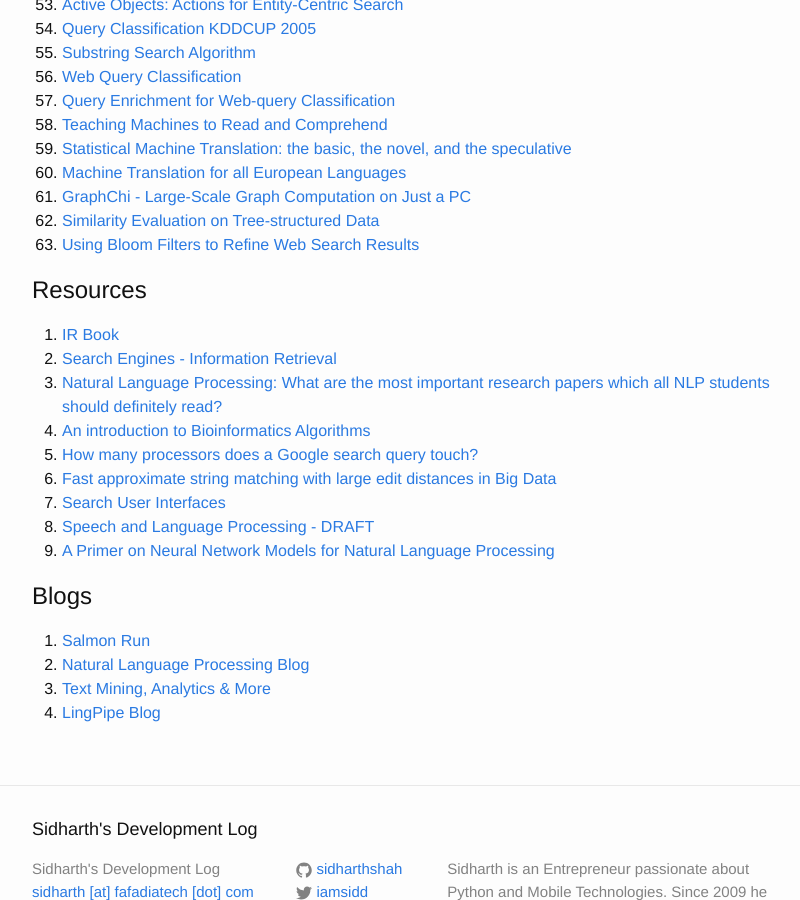
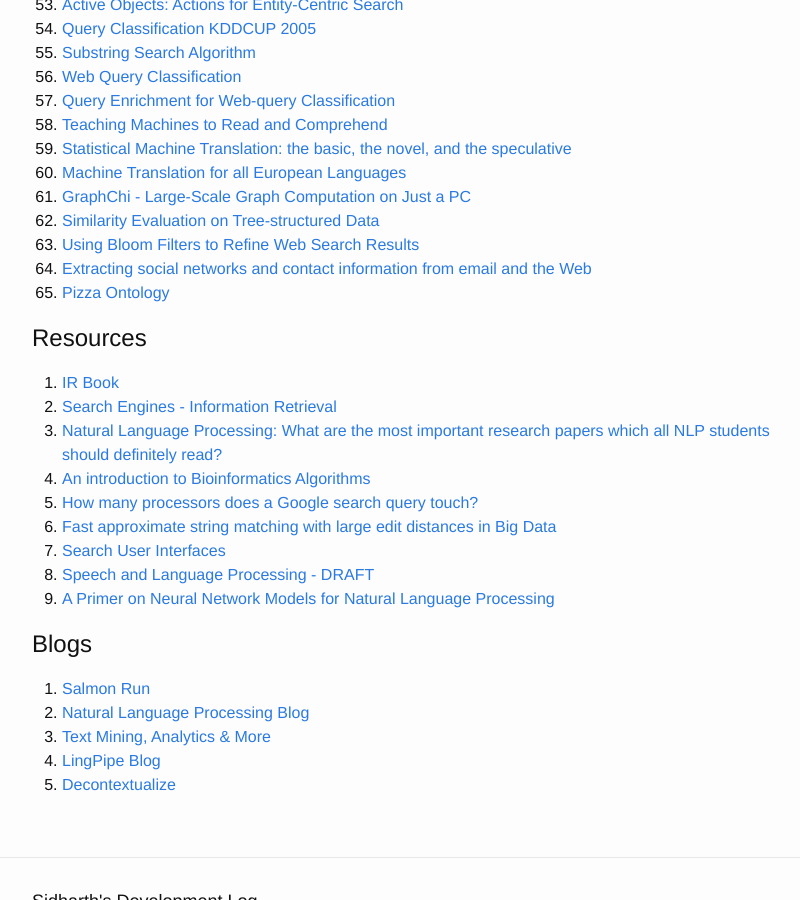
Before and after one commit to sidharthshah/sidharthshah.github.com, a Jekyll site: the page built from information-retrieval.md, in a window 1280 px wide and 900 px high, scrolled down 2298 px. Shown: the whole window, without its empty margins (238-1038 px from the left). Built offline with Jekyll 4.4.1, drawn with Linux system fonts in a browser that asks for light colours.

Commit message:
added blog and few more links

```diff
--- a/information-retrieval.md
+++ b/information-retrieval.md
@@ -104,6 +104,8 @@
 61. [GraphChi - Large-Scale Graph Computation on Just a PC](http://www.cs.cmu.edu/~pavlo/courses/fall2013/static/papers/osdi2012-graphchi.pdf)
 62. [Similarity Evaluation on Tree-structured Data](http://web.kaust.edu.sa/faculty/PanosKalnis/Publications/sigmod05.pdf)
 63. [Using Bloom Filters to Refine Web Search Results](http://research.microsoft.com/en-us/um/people/navendu/mypapers/webdb05tr.pdf)
+64. [Extracting social networks and contact information from email and the Web](http://scholarworks.umass.edu/cgi/viewcontent.cgi?article=1035&context=cs_faculty_pubs)
+65. [Pizza Ontology](https://cs.uwaterloo.ca/~a78khan/docs/PizzaOntologyReview.pdf)
 
 Resources
 =========
@@ -123,3 +125,4 @@
 2. [Natural Language Processing Blog](http://nlpers.blogspot.in/)
 3. [Text Mining, Analytics & More](http://www.text-analytics101.com/)
 4. [LingPipe Blog](http://lingpipe-blog.com/)
+5. [Decontextualize](http://www.decontextualize.com/)
```
